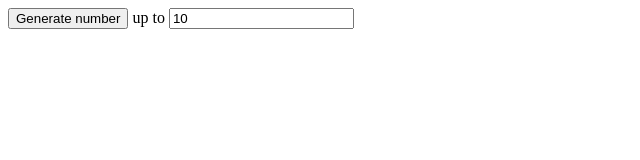
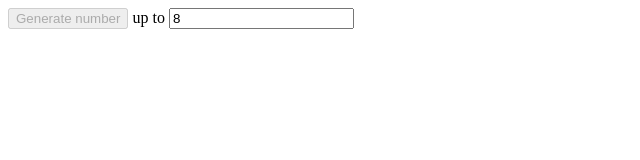
Before and after one commit to gletess/aliceetbob, a plain HTML site: page index.html in a window 1280 px wide. Shown: the whole page, without its empty margins (0-640 px from the left). Drawn offline with Linux system fonts and the light colour scheme.

Commit message:
modif files

```diff
--- a/index.html
+++ b/index.html
@@ -8,7 +8,7 @@
 <body>
 <button disabled>Generate number</button>
 <label for="max">up to</label>
-<input type="number" id="max" name="rand_max" value="10" />
+<input type="number" id="max" name="rand_max" value="8" />
 <div id="result"></div>
 </body>
 </html>
--- a/random.js
+++ b/random.js
@@ -10,4 +10,4 @@ function generateRandom() {
 
 let button = document.querySelector('button');
 button.addEventListener('click', generateRandom);
-button.disabled = false;
+button.disabled = true;
```
